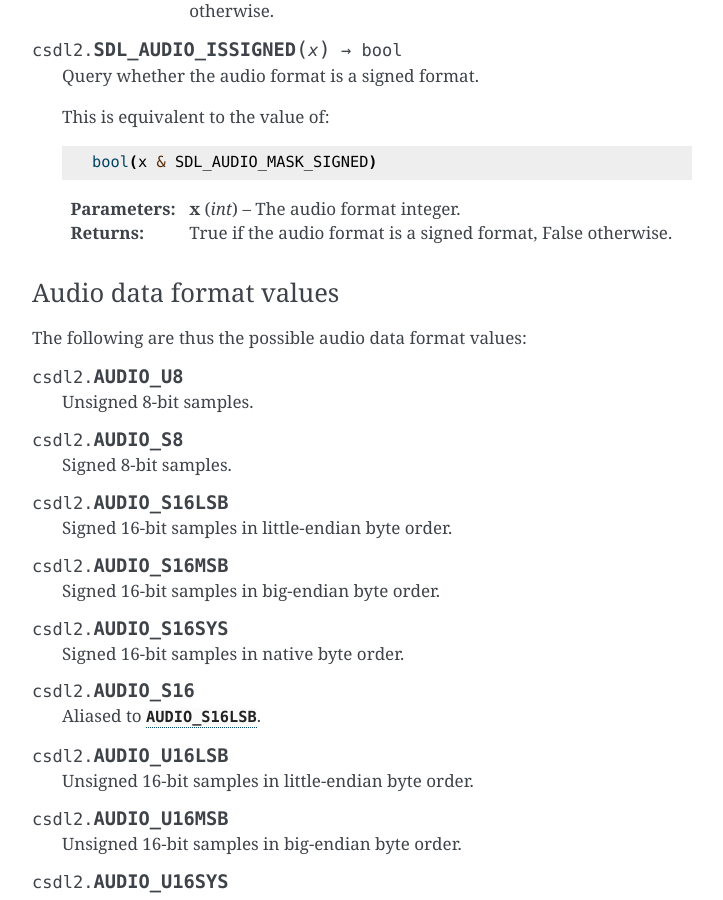
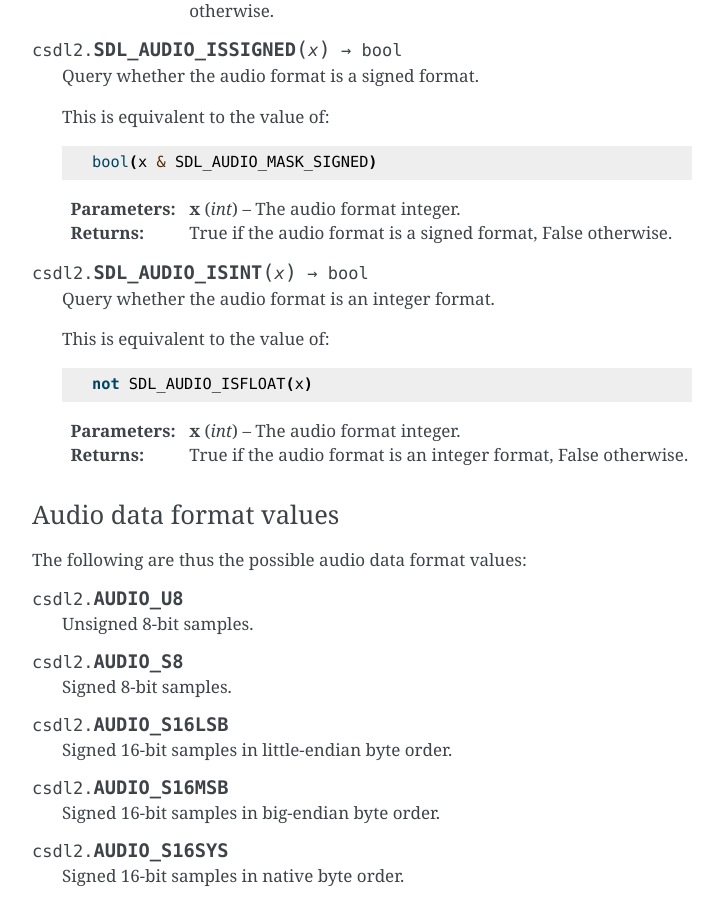
Before and after one commit to pyokagan/pycsdl2, a Sphinx documentation site: the page built from docs/api/audio.rst, in a window 1280 px wide and 900 px high, scrolled down 2568 px. Shown: the whole window, without its empty margins (388-1111 px from the left). Built offline with Sphinx 7.4.7, drawn with Linux system fonts in a browser that asks for light colours.

Commit message:
audio: implement SDL_AUDIO_ISINT()

```diff
--- a/docs/api/audio.rst
+++ b/docs/api/audio.rst
@@ -138,6 +138,17 @@ Unspecified bits are always zero, but may be used in later versions of SDL.
 
    :param int x: The audio format integer.
    :returns: True if the audio format is a signed format, False otherwise.
+
+.. function:: SDL_AUDIO_ISINT(x) -> bool
+
+   Query whether the audio format is an integer format.
+
+   This is equivalent to the value of::
+
+      not SDL_AUDIO_ISFLOAT(x)
+
+   :param int x: The audio format integer.
+   :returns: True if the audio format is an integer format, False otherwise.
 
 Audio data format values
 ~~~~~~~~~~~~~~~~~~~~~~~~
```
Also changed, not shown: 3 other files.
